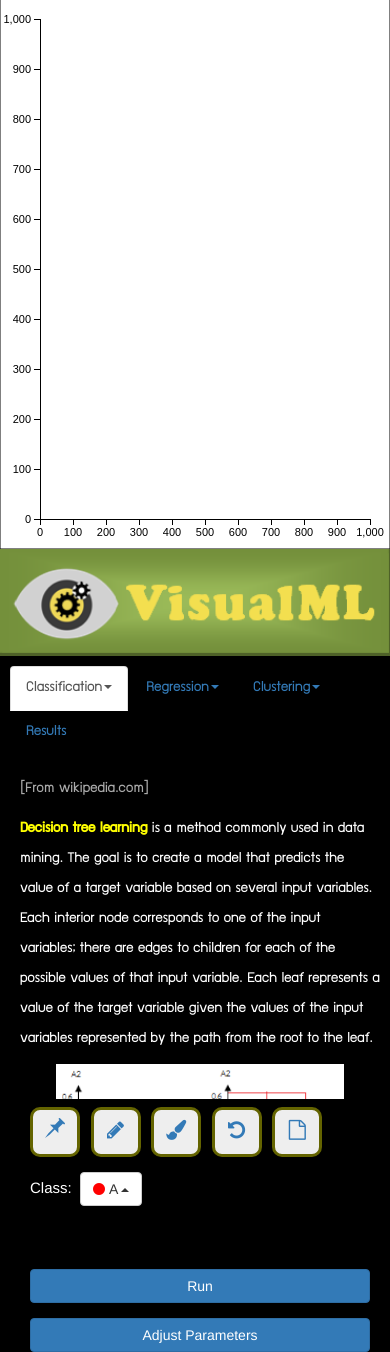
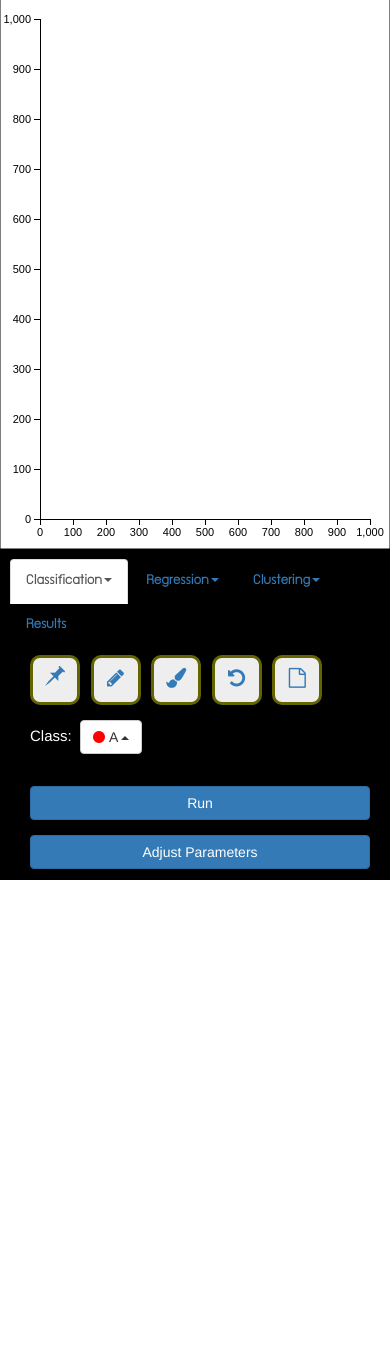
Before and after one commit to dugzzuli/visualML, a PHP site: page /main.php in a window 390 px wide. Shown: the part 53-1405 px from the top of the page. After the commit the page ends 933 px from the top, so only its background shows below. Run offline with PHP 8.4, Linux system fonts and the light colour scheme; the visitor is signed in with stand-in values (Sample User, id 1); some libraries are stand-ins or nearby versions; some web fonts are replaced.

Commit message:
responsive

```diff
--- a/css/main_style.css
+++ b/css/main_style.css
@@ -31,10 +31,11 @@ body{
 
 #sidebar #vmlLogo{
 	width: 100%;
-	display:block;
+	/*display:block;*/
 	margin-left: auto;
     margin-right: auto;
 }
+
 
 #myTab, .tab-content{
 	padding:10px 10px 0px 10px;
@@ -143,6 +144,10 @@ body{
 	background-color: #222;
 }
 
+#resultsExtra .table{
+	background-color: #222;
+}
+
 .loader {
   margin: 12em auto;
   font-size: 10px;
@@ -192,3 +197,26 @@ body{
 .pp .brush{
 	font-size: 15px;
 }
+
+#resultsExtra{
+	display: none;
+}
+
+@media all and (max-width: 992px){
+	#algoDetail{
+		display: none;
+	}
+	#vmlLogo{
+		display: none;
+	}
+	#sidebar{
+		background-color: black;
+		color:white;
+		height:auto;
+	}
+	#resultsExtra{
+		margin-top: 10px;
+		display: block;
+		font-size:15px;
+	}
+}
--- a/js/main_script.js
+++ b/js/main_script.js
@@ -179,8 +179,11 @@ $(function () {
 					//resultHTML += '<tr><td></td><td></td></tr>';
 					resultHTML += '</table>';
 					var resultContent = $(resultHTML);
+					var resultExtraContent =  $(resultHTML);
 					$('#results').empty();
 					$('#results').append(resultContent);
+					$('#resultsExtra').empty();
+					$('#resultsExtra').append(resultExtraContent);
 					clearHistory()
 					//plot panel: show result
 					if(rightModal=="modalDT"){
@@ -309,7 +312,7 @@ function addLRTest(){
 				'</div>';
 	htmlText += '</div>';
 	$('#results').append(htmlText);
-
+	$('#resultsExtra').append(htmlText);
 	$('#LRInputX').keydown(function (e){
 	    if(e.keyCode == 13){
 	        var px = $('#LRInputX').val();
--- a/main.php
+++ b/main.php
@@ -99,7 +99,7 @@
 				  	<li role="presentation"><a href="#results" aria-controls="results" role="tab" data-toggle="tab">Results</a></li>
 				</ul>
 
-				<div class="tab-content">
+				<div class="tab-content" id="algoDetail">
 			  		<div id="myTabContent" class="tab-content">
 				      	<div role="tabpanel" class="tab-pane fade in active" id="dropdown1" aria-labelledBy="dropdown1-tab"  data-modal="modalDT">
 				        	<p class="from">[From wikipedia.com]</p>
@@ -247,7 +247,7 @@ same forever.</p>
 						</div>
 					</div>
 				</div>
-				<div class="col-md-1 pp">
+				<div class="col-xs-6 col-md-1 pp">
                     <div class="input-group pinpoint">
 					  	<span class="input-group-addon" id="px">X</span>
 					  	<input type="text" name="px" id="tpx" class="form-control">
@@ -262,7 +262,7 @@ same forever.</p>
 						</button>
 					</div>
 				</div>
-				<div class="col-md-1 pp">
+				<div class="col-xs-6 col-md-1 pp">
 					<div class="input-group pinpoint">
 					  	<span class="input-group-addon" id="py">Y</span>
 					  	<input type="text" name="py" id="tpy" class="form-control">
@@ -272,7 +272,7 @@ same forever.</p>
 					  	<input type="text" name="py" id="numPoint" class="form-control" value="50">
 					</div>
 				</div>
-				<div class="col-md-1 pp">
+				<div class="col-xs-6 col-md-1 pp">
 					<div class="pinpoint">
 						<button type="button" class="btn btn-default" id="addPoint">
 							<i class="fa fa-plus"></i>
@@ -286,9 +286,13 @@ same forever.</p>
 				<div class="col-md-2" id="adjustParameter">
 					<button type="button" class="btn btn-primary btn-block" id="adjustPara" data-toggle="modal" data-target="#myModal">Adjust Parameters</button>
 				</div>
+				<div class="col-xs-12" id="resultsExtra">
+
+				</div>
 			</div>
 
 		</div>
+
 		<div class="loader"></div>
 		<script src="https://ajax.googleapis.com/ajax/libs/jquery/1.11.2/jquery.min.js"></script>
 		<script src="bootstrap/js/bootstrap.min.js"></script>
```
Also changed, not shown: css/about_style.css (+13 -1 lines).
